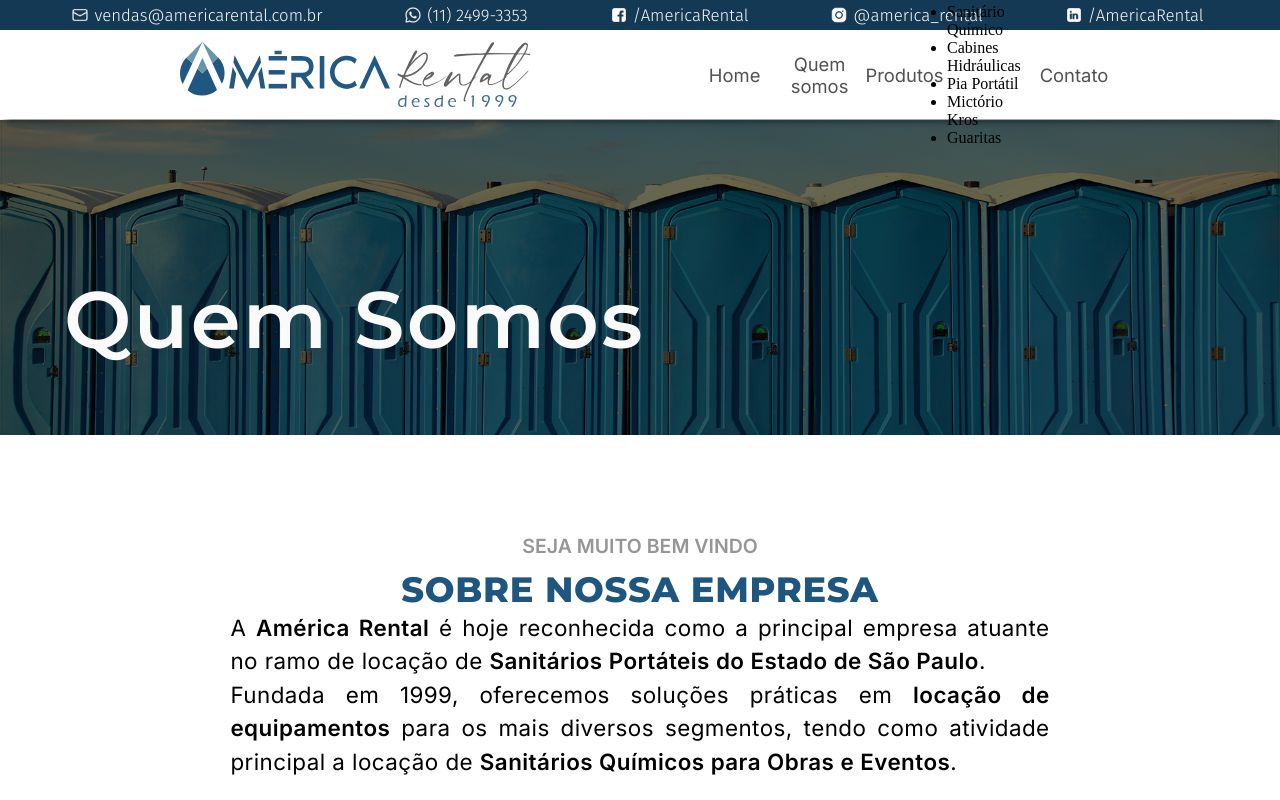
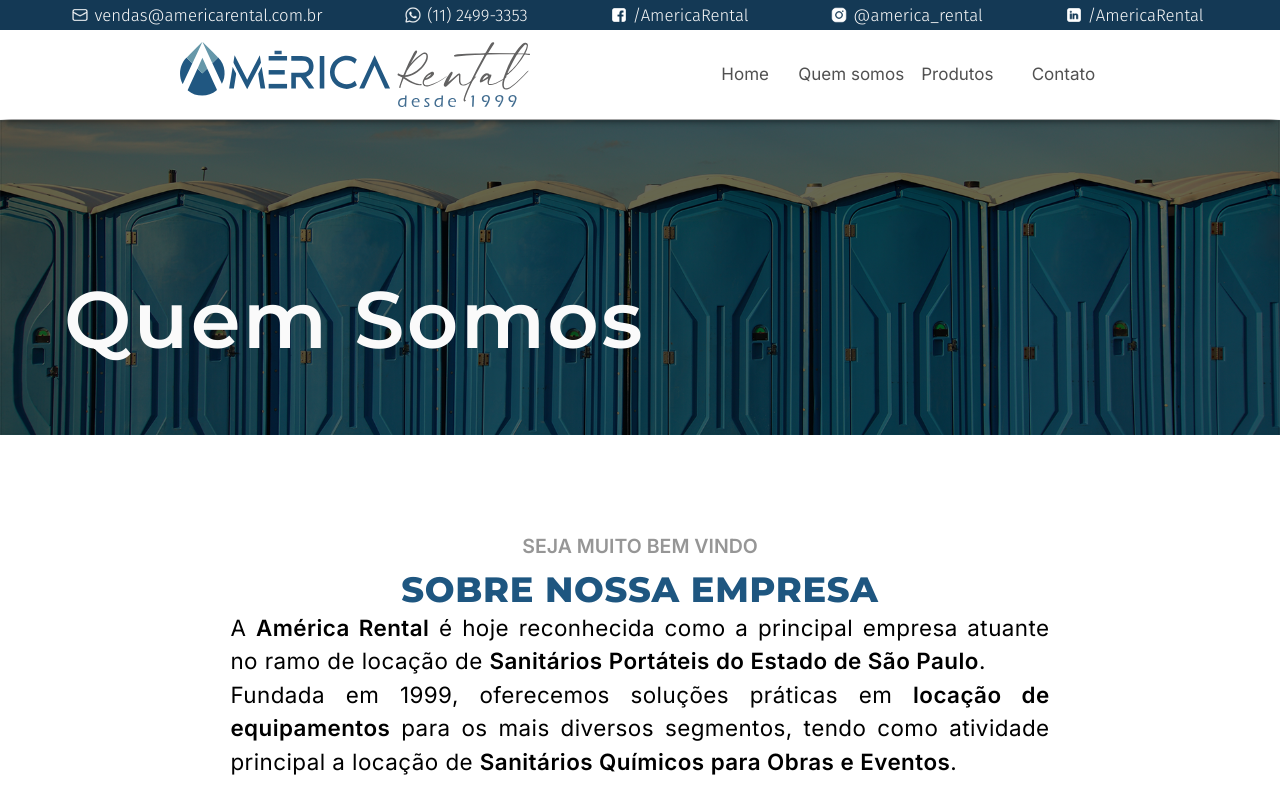
Before and after one commit to AmericaRental/america_rental_website, a React (Create React App) app in the folder america-theme/: page /about in a window 1280 px wide. Shown: the top 800 px of the page. Built offline with nearby package versions, Linux system fonts and the light colour scheme; a web font is replaced by a local one.

Commit message:
:construction: header updates

```diff
--- a/america-theme/src/components/global/header.jsx
+++ b/america-theme/src/components/global/header.jsx
@@ -1,4 +1,4 @@
-import React from "react";
+import React, { useState } from "react";
 import styled from "styled-components";
 
 import vetor_logo_america_colorido from "../../images/vetor_logo_america_colorido.svg";
@@ -7,7 +7,6 @@
 import instagram from "../../images/instagram.svg";
 import linkedin from "../../images/linkedin.svg";
 import whatsapp from "../../images/whatsapp.svg";
-import { useNavigate } from "react-router-dom";
 import { menuItems } from "../../menu_itens";
 
 const StyledHeader = styled.header`
@@ -84,8 +83,27 @@
   }
 `;
 
-function Header() {
-  let navigate = useNavigate();
+export default class Header extends React.Component {
+  constructor() {
+    super();
+
+    this.state = {
+      showMenu: false,
+    };
+
+    this.showMenu = this.showMenu.bind(this);
+  }
+
+  showMenu(event) {
+    event.preventDefault();
+
+    this.setState({
+      showMenu: true,
+    });
+    console.log('clicou');
+  }
+
+  render() {
     return (
       <>
         {/* mídias sociais acima do header */}
@@ -152,48 +170,26 @@
             <LogoAmerica />
             <Div jContent="space-between" margin="0" size="39%">
               {menuItems.map((menu, index) => {
-              return menu.submenu ? (
-                <>
-                  <Button
-                    fontsize="1.15rem"
-                    key={index}
-                    onClick={() =>
-                      menu.url.length > 0
-                        ? navigate(menu.url, { replace: true })
-                        : console.log("")
-                    }
-                    aria
-                  >
-                    {menu.title}
-                  </Button>
-                  <div>
-                    <ul key={index}>
-                      {menu.submenu.map((submenu, index) => {
-                        return <li key={index}>{submenu.title}</li>;
-                      })}
-                    </ul>
-                  </div>
-                </>
-              ) : (
-                <Button
-                  fontsize="1.15rem"
-                  key={index}
-                  onClick={() =>
-                    menu.url.length > 0
-                      ? navigate(menu.url, { replace: true })
-                      : console.log("")
-                  }
-                  aria
-                >
+                return (
+                  <Button key={index} {...menu.submenu ? onclick=this.showMenu : null}>
                     {menu.title}
                   </Button>
                 );
               })}
+              {
+                this.state.showMenu ?
+                (
+                  <div>
+                    <button>item 1</button>
+                    <button>item 2</button>
+                    <button>item 3</button>
+                  </div>
+                ) : null
+              }
             </Div>
           </Div>
         </StyledHeader>
       </>
     );
   }
-
-export default Header;
+}
--- a/america-theme/src/menu_itens.js
+++ b/america-theme/src/menu_itens.js
@@ -13,18 +13,23 @@
     submenu: [
       {
         title: "Sanitário Químico",
+        url: '/'
       },
       {
         title: "Cabines Hidráulicas",
+        url: '/'
       },
       {
         title: "Pia Portátil",
+        url: '/'
       },
       {
         title: "Mictório Kros",
+        url: '/'
       },
       {
         title: "Guaritas",
+        url: '/'
       },
     ],
   },
```
Lines whose indentation alone changed are shown as unchanged.
